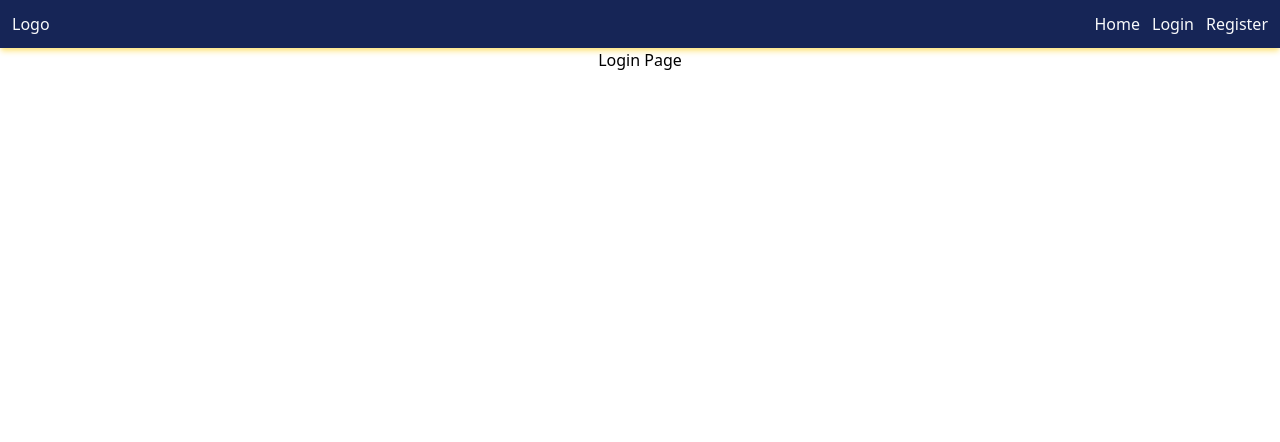
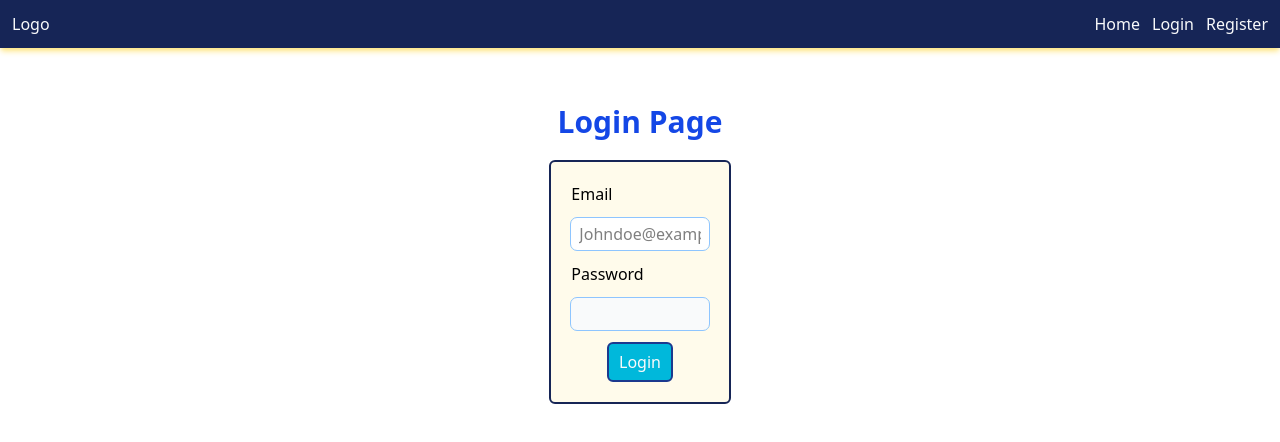
Before and after one commit to Facenam3/auth-react-laravel, a React (Vite) app in the folder frontend/: page /login in a window 1280 px wide. Shown: the top 442 px of the page. Built offline with nearby package versions, Linux system fonts and the light colour scheme.

Commit message:
added login page

```diff
--- a/frontend/src/pages/root/Login.jsx
+++ b/frontend/src/pages/root/Login.jsx
@@ -1,7 +1,32 @@
+import { useContext } from "react";
+import AuthContext from "../../store/contexts/AuthContext.jsx";
+
 export default function LoginPage() {
+    const authCtx = useContext(AuthContext);
+
+    function handleLoginSubmit(event) {
+        event.preventDefault();
+    }
+
     return (
-        <div>
-            <h1 className="text-center">Login Page</h1>
+        <div className="max-w-1/6 p-4 mt-10 mx-auto ">
+            <h1 className="text-center mb-5 font-bold text-3xl text-blue-700">Login Page</h1>
+            <form onSubmit={handleLoginSubmit} className="p-5 text-center bg-amber-50 rounded-md border-2 border-blue-950">
+                <div className="mb-3">
+                    <label htmlFor="email" className="block mb-3 text-left">Email</label>
+                    <input className="bg-white w-full px-2 py-1 outline-1 outline-blue-300 rounded-md" type="email" name="email" id="email" placeholder="Johndoe@example.com"/>
+                </div>
+                <div className="mb-3">
+                    <label htmlFor="password" className="block mb-3 text-left">Password</label>
+                    <input className="bg-gray-50 w-full px-2 py-1 outline-1 outline-blue-300 rounded-md" type="password" name="password" id="password" />
+                </div>
+                <div className="flex justify-center items-center">
+                    <button
+                    className="px-2.5 py-1.5 rounded-md text-center bg-cyan-500 text-gray-50 border-2 border-blue-900 hover:bg-blue-700 hover:text-gray-100"
+                    type="submit"
+                    >Login</button>
+                </div>
+            </form>
         </div>
     );
 }
```
